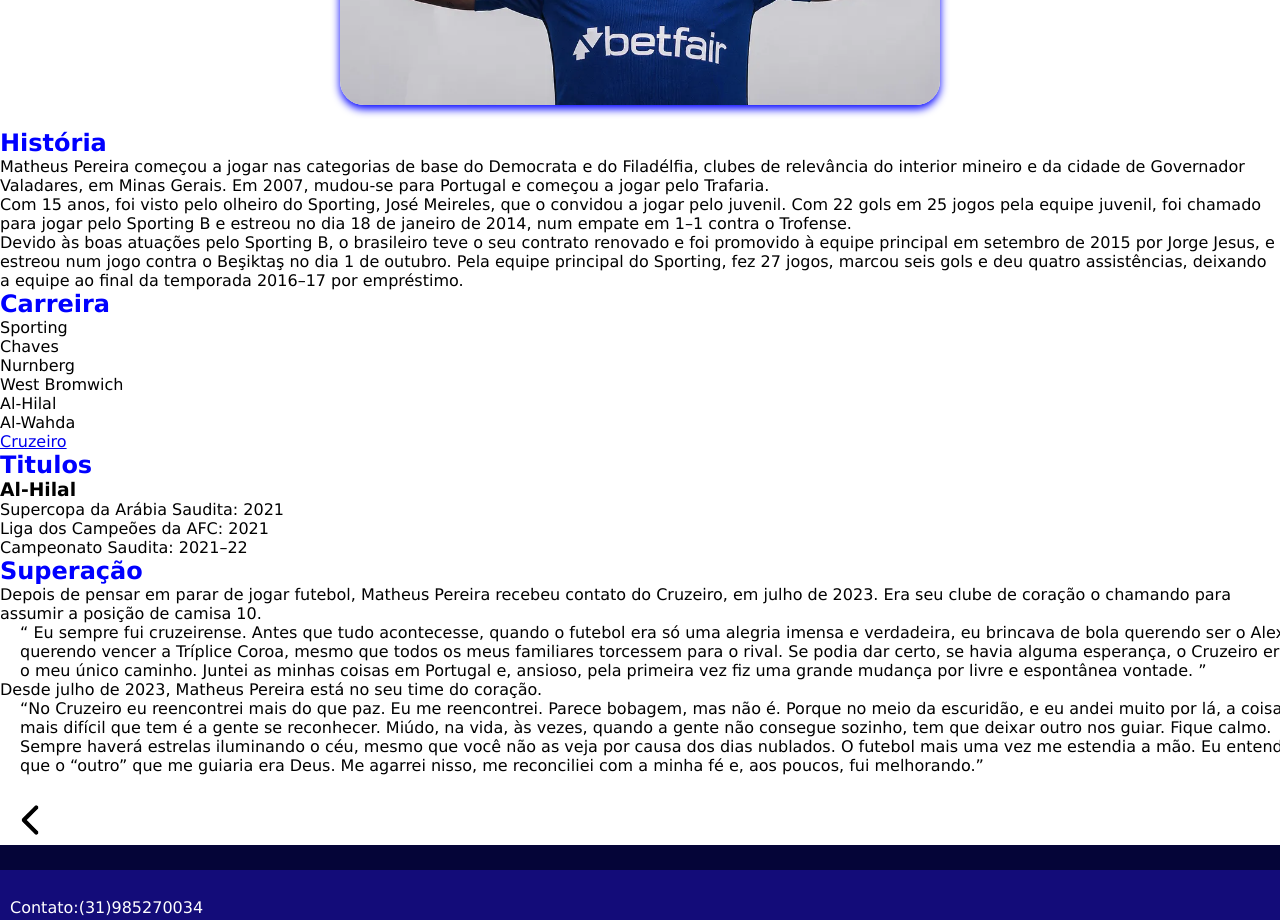
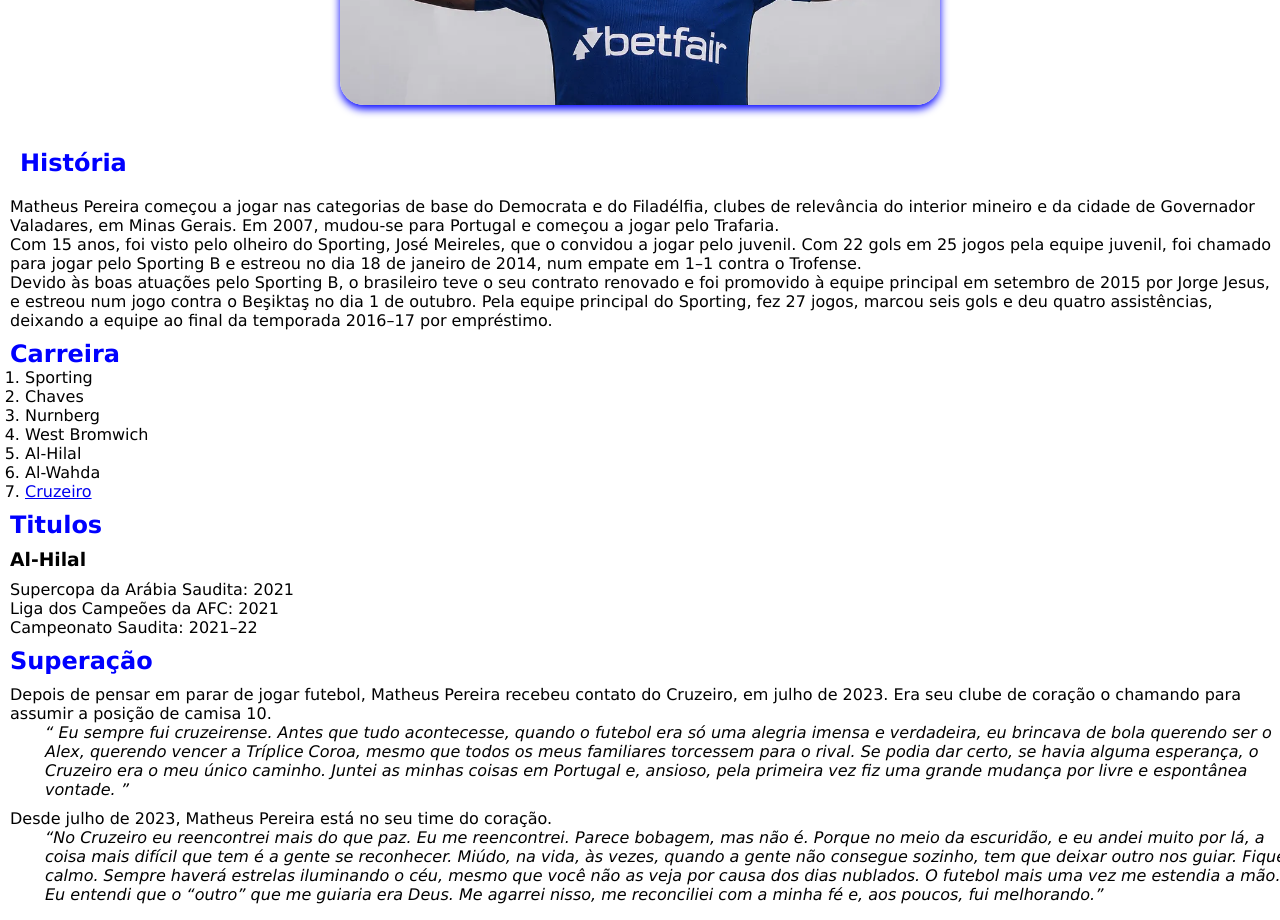
Before and after one commit to YanTeles/CruzeiroEsporteClube, a plain HTML site: page jogadores/MP/MP.html in a window 1280 px wide. Shown: the part 460-1380 px from the top of the page. Drawn offline with Linux system fonts and the light colour scheme.

Commit message:
page MP10

```diff
--- a/jogadores/MP/MP.css
+++ b/jogadores/MP/MP.css
@@ -75,7 +75,7 @@
 
 }
 
-.rp{
+.rp {
     background-color: rgb(19, 12, 121);
     height: 75px;
     display: flex;
@@ -83,6 +83,45 @@
     justify-content: left;
 
 }
-.rp p{
+
+.rp p {
     margin-left: 10px;
 }
+
+.historia h2 {
+    padding: 20px;
+}
+
+.historia p {
+    margin-left: 10px;
+}
+
+.carreira h2 {
+    margin-top: 10px;
+    margin-left: 10px;
+}
+.carreira ol{
+    margin-left: 25px;
+}
+.titulos h2{
+    margin-top: 10px;
+    margin-left: 10px;
+}
+.titulos h3,ul{
+margin-top: 10px;
+margin-left: 10px;
+}
+
+.text1 h2{
+    margin-top: 10px;
+    margin-left: 10px;
+}
+.text1 p{
+    margin-top: 10px;
+    margin-left: 10px;
+}
+
+.Superação{
+    margin-left: 25px;
+    font-style: italic;
+}
--- a/jogadores/MP/MP.html
+++ b/jogadores/MP/MP.html
@@ -38,6 +38,7 @@
             ao final da temporada 2016–17 por empréstimo.
         </p>
     </div>
+    <div class="carreira">
         <h2 style="color: blue;">Carreira</h2>
         <ol>
             <li>Sporting</li>
@@ -46,8 +47,11 @@
             <li>West Bromwich</li>
             <li>Al-Hilal</li>
             <li>Al-Wahda</li>
-        <li><a href="https://www.cruzeiro.com.br">Cruzeiro</a></li>
+            <li><a href="https://www.cruzeiro.com.br">Cruzeiro</a>
+            </li>
         </ol>
+    </div>
+    <div class="titulos">
         <h2 style="color: blue;">Titulos</h2>
         <h3>Al-Hilal</h3>
         <ul>
@@ -55,10 +59,13 @@
             <li>Liga dos Campeões da AFC: 2021</li>
             <li>Campeonato Saudita: 2021–22</li>
         </ul>
-
+    </div>
+    <div class="text1">
         <h2 style="color: blue;">Superação</h2>
-    <p>Depois de pensar em parar de jogar futebol, Matheus Pereira recebeu contato do Cruzeiro, em julho de 2023. Era
+        <p>Depois de pensar em parar de jogar futebol, Matheus Pereira recebeu contato do Cruzeiro, em julho de 2023.
+            Era
             seu clube de coração o chamando para assumir a posição de camisa 10.</p>
+    </div>
     <div class="Superação">
         <p>“ Eu sempre fui cruzeirense. Antes que tudo acontecesse, quando o futebol era só uma alegria imensa e
             verdadeira,
@@ -69,7 +76,8 @@
             espontânea
             vontade. ”</p>
     </div>
-    <p>Desde julho de 2023, Matheus Pereira está no seu time do coração.</p>
+    <div class="text1"><p>Desde julho de 2023, Matheus Pereira está no seu time do coração.</p>
+    </div>
     <div class="Superação">
         <p>“No Cruzeiro eu reencontrei mais do que paz. Eu me reencontrei. Parece bobagem, mas não é. Porque no meio da
             escuridão, e eu andei muito por lá, a coisa mais difícil que tem é a gente se reconhecer. Miúdo, na vida, às
@@ -86,7 +94,9 @@
 
     <div class="oa"></div>
     <div class="rp">
-        <footer><p style="color: white;">Contato:(31)985270034</p></footer>
+        <footer>
+            <p style="color: white;">Contato:(31)985270034</p>
+        </footer>
     </div>
 </body>
 
```
Lines whose indentation alone changed are shown as unchanged.
